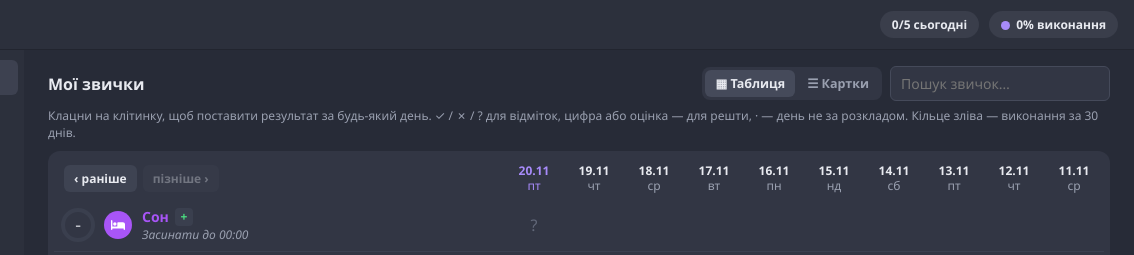
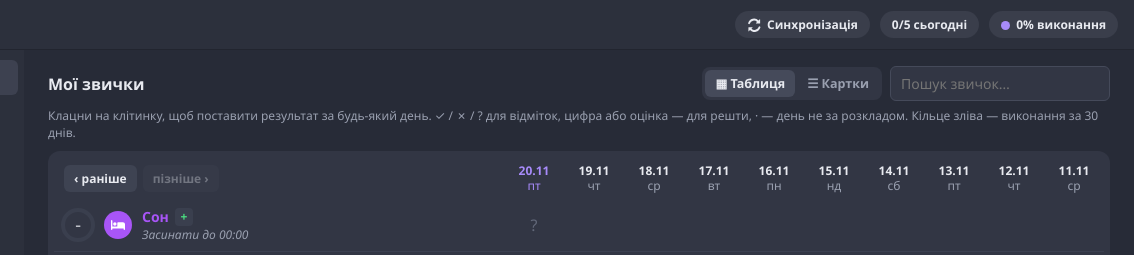
Before and after one commit to allrood/moi-zvychky, a plain HTML site: page index.html in a window 1280 px wide. Shown: the top 255 px of the page, 146-1280 px from the left. Drawn offline with Linux system fonts and the light colour scheme.

Commit message:
Кнопка «синхронізувати зараз» у шапці
Co-Authored-By: Claude Opus 5.5 <noreply@anthropic.com>
Claude-Session: https://claude.ai/code/session_018jQBQpFa9YE8DcjNt4esrX

```diff
--- a/index.html
+++ b/index.html
@@ -234,8 +234,13 @@
   #upd .notes{white-space:pre-line;color:var(--muted);font-size:12px;margin:6px 0 10px;max-height:160px;overflow:auto}
   .updbox{background:#2d3140;border:1px solid var(--border);border-radius:10px;padding:10px 12px;margin-top:10px}
   @media (max-width:1050px){.tiles{grid-template-columns:repeat(2,1fr)}.three{grid-template-columns:1fr}.htable .hr{grid-template-columns:150px 1fr 70px 100px 50px 20px}}
-  .pill.sync{cursor:pointer}
+  .pill.sync{cursor:pointer;border:0;display:inline-flex;align-items:center;gap:6px;color:var(--text)}
+  .pill.sync:hover{background:#454a5a}
   .pill.sync.err{background:#5a2e36;color:#ffb4bf}
+  .pill.sync.ok{background:#1f3b2b;color:#bbf7d0}
+  .pill.sync svg{width:14px;height:14px;fill:currentColor}
+  .pill.sync.busy svg{animation:spin 1s linear infinite}
+  @keyframes spin{to{transform:rotate(360deg)}}
   a.btn{text-decoration:none;display:inline-block;color:var(--text)}
   .syncbox{background:#2d3140;border:1px solid var(--border);border-radius:10px;padding:10px 12px;margin-top:10px}
   .syncbox ol{margin:6px 0 8px 18px;padding:0;color:var(--muted);font-size:12.5px}
@@ -243,7 +248,9 @@
     input,select,textarea{font-size:16px !important}
     .top{height:calc(48px + env(safe-area-inset-top));padding:env(safe-area-inset-top) 12px 0}
     .brand{font-size:14px}
-    #todayPill{display:none}
+    #todayPill,#pctPill{display:none}
+    .brand{white-space:nowrap}
+    .pill.sync{padding:7px 12px;font-size:13px}
     .side{top:auto;bottom:0;right:0;width:auto;height:calc(58px + env(safe-area-inset-bottom));padding:4px 4px env(safe-area-inset-bottom);display:flex;gap:2px;border-top:1px solid #22252f;z-index:6}
     .nav{flex-direction:column;gap:3px;font-size:10.5px;padding:6px 2px;margin:0;justify-content:center;text-align:center}
     .nav.active{box-shadow:inset 0 3px 0 var(--accent)}
@@ -292,7 +299,7 @@
 <header class="top">
   <div class="brand"><span class="logo">◎</span>Мої звички</div>
   <div class="spacer"></div>
-  <div class="pill sync" id="syncPill" hidden data-gosync="1"></div>
+  <button class="pill sync" id="syncPill" data-syncbtn="1"></button>
   <div class="pill" id="todayPill"></div>
   <div class="pill" id="pctPill"></div>
 </header>
@@ -1431,7 +1438,6 @@ async function syncNow(manual){
       break;
     }
     sync.last = Date.now(); sync.err = null; sync.status = 'ok';
-    if (manual) toast('Синхронізовано ☁');
   } catch (e) {
     sync.status = 'err'; sync.err = e instanceof TypeError ? 'немає інтернету або Dropbox недоступний' : String(e.message || e);
     if (manual) toast('Синхронізація не вдалася: ' + sync.err);
@@ -1478,10 +1484,12 @@ function joinByCode(given){
 function paintSync(){
   const p = $('#syncPill');
   if (p) {
-    p.hidden = !sync.refresh;
-    p.classList.toggle('err', sync.status === 'err');
-    p.textContent = sync.status === 'busy' ? '☁ …' : sync.status === 'err' ? '☁ ⚠ помилка' : sync.last ? '☁ ' + hhmm(sync.last) : '☁';
-    p.title = sync.status === 'err' ? 'Синхронізація не вдалася: ' + (sync.err || '') : 'Синхронізація з Dropbox';
+    const ico = '<svg viewBox="0 0 512 512"><path d="M105 203a160 160 0 0 1 264-60l-41 41a8 8 0 0 0 6 14h138a8 8 0 0 0 8-8V52a8 8 0 0 0-14-6l-44 44A224 224 0 0 0 44 182a32 32 0 1 0 61 21zm363 106a32 32 0 0 0-41 21 160 160 0 0 1-264 60l41-41a8 8 0 0 0-6-14H60a8 8 0 0 0-8 8v138a8 8 0 0 0 14 6l44-44a224 224 0 0 0 378-92 32 32 0 0 0-20-42z"/></svg>';
+    const st = !sync.refresh ? 'off' : sync.status;
+    p.className = 'pill sync ' + (st === 'busy' ? 'busy' : st === 'err' ? 'err' : (sync.last && Date.now() - sync.last < 4000) ? 'ok' : '');
+    p.innerHTML = ico + '<span>' + (st === 'off' ? 'Синхронізація' : st === 'busy' ? 'Синхронізую…' : st === 'err' ? 'Помилка, ще раз' : sync.last ? (Date.now() - sync.last < 4000 ? 'Готово ✓' : hhmm(sync.last)) : 'Синхронізувати') + '</span>';
+    p.title = st === 'off' ? 'Підключити синхронізацію з Dropbox' : st === 'err' ? 'Синхронізація не вдалася: ' + (sync.err || '') + '. Натисни, щоб спробувати ще раз' : 'Натисни, щоб синхронізувати зараз';
+    clearTimeout(paintSync.t); if (p.classList.contains('ok')) paintSync.t = setTimeout(paintSync, 4100);
   }
   const sp = $('#syncPanel');
   if (sp && !(sp.contains(document.activeElement) && document.activeElement.tagName === 'INPUT')) sp.innerHTML = '<h3>☁ Синхронізація через Dropbox</h3>' + syncPanelBody();
@@ -1547,6 +1555,7 @@ document.addEventListener('click', e => {
   const ex = e.target.closest('[data-expand]');
   if (ex && !e.target.closest('button')) { expanded = expanded === ex.dataset.expand ? null : ex.dataset.expand; render(); return; }
   const op = e.target.closest('[data-open]'); if (op) { openDetail(op.dataset.open); return; }
+  if (e.target.closest('[data-syncbtn]')) { if (sync.refresh) { syncNow(true); } else { view = 'settings'; closePop(); render(); const sp = $('#syncPanel'); if (sp) sp.scrollIntoView({block:'center'}); } return; }
   if (e.target.closest('[data-gosync]')) { view = 'settings'; closePop(); render(); const sp = $('#syncPanel'); if (sp) sp.scrollIntoView({block:'center'}); return; }
   if (e.target.closest('[data-act="gosettings"]')) { view = 'settings'; closePop(); render(); return; }
   const b = e.target.closest('button'); if (!b) return;
```
